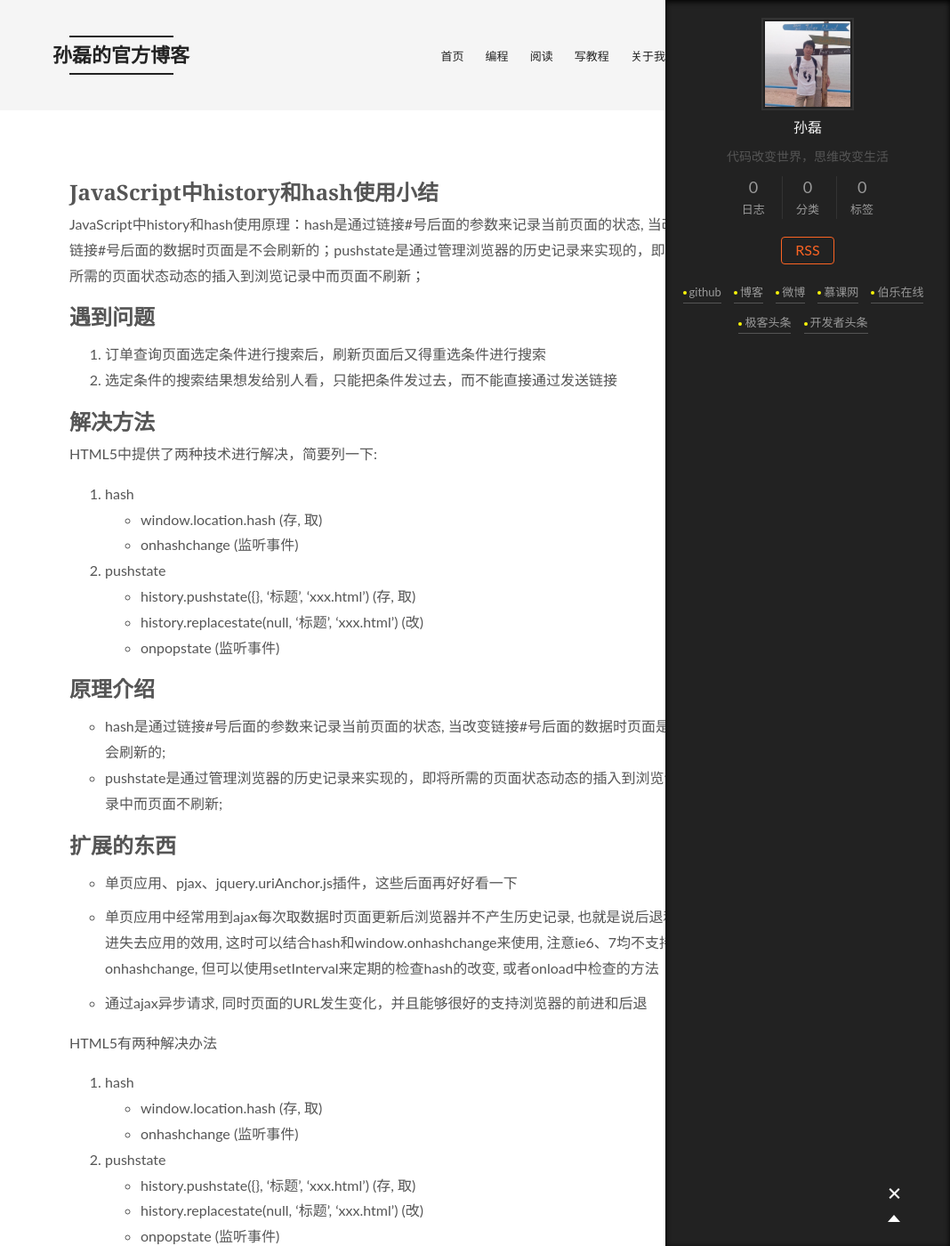
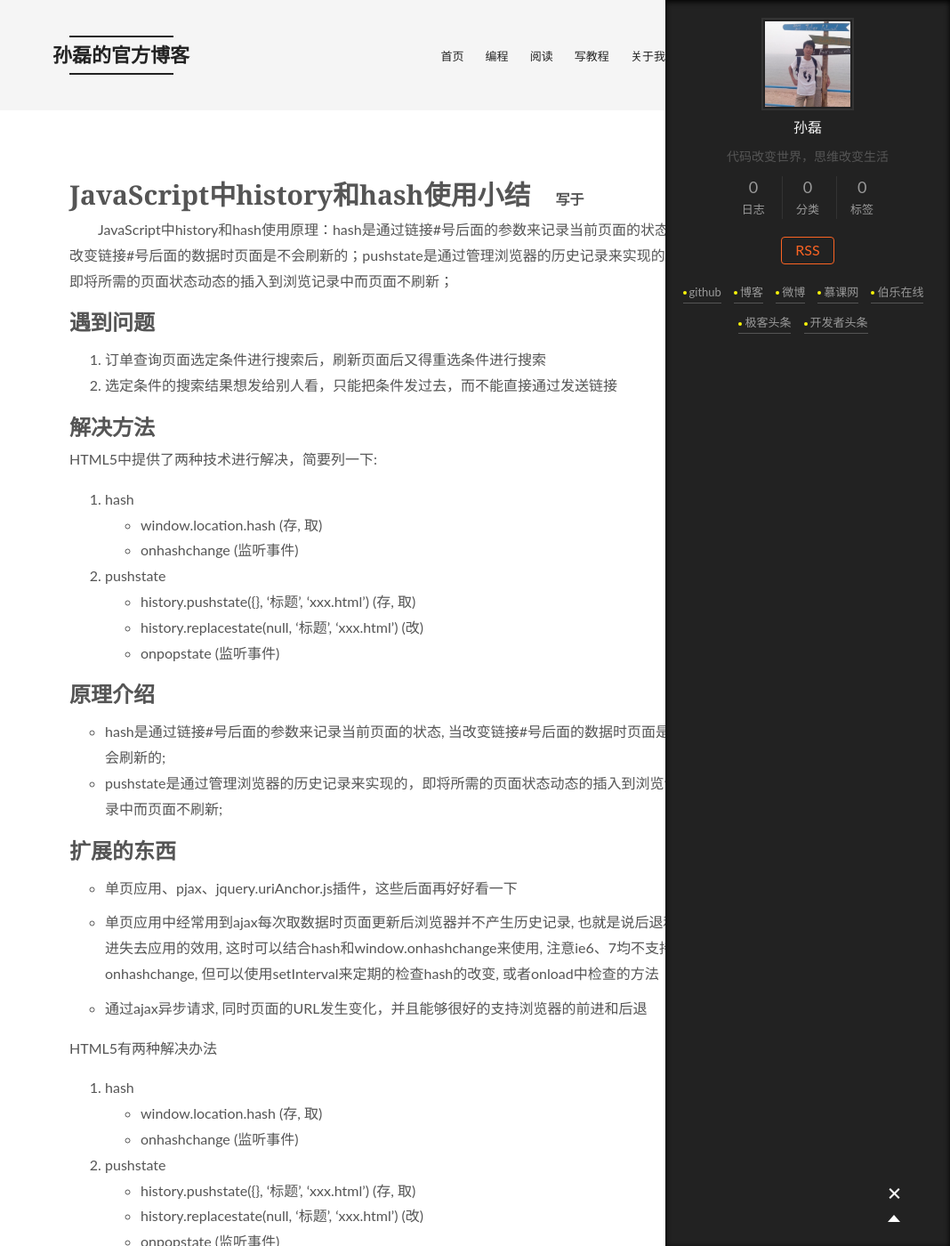
Before and after one commit to yzsunlei/yzsunlei.github.io, a Jekyll site: the page built from _posts/编程/2016-08-03-history-onhashchange.md, in a window 1280 px wide and 1400 px high. Shown: the whole window at 89% size, without its empty margins (212-1280 px from the left). Built offline with Jekyll 4.4.1, drawn with Linux system fonts in a browser that asks for light colours.

Commit message:
update the post

```diff
--- a/_layouts/post.html
+++ b/_layouts/post.html
@@ -3,7 +3,7 @@ layout: default
 ---
 
 <div class="page">
-    <h1 class="page-title">{{ page.title }}</h1>
+    <h1 class="page-title">{{ page.title }} <span class="page-date">写于 {{ post.date | date: "%Y-%m-%d"}}</span></h1>
     <p class="page-desc">{{ page.exception }}</p>
     {{ content }}
 </div>
--- a/assets/css/main.css
+++ b/assets/css/main.css
@@ -2154,3 +2154,13 @@ ul li {
   width: auto;
   margin: 0;
 }
+h1.page-title {
+  font-size: 30px;
+}
+h1.page-title .page-date {
+  font-size: 16px;
+  margin-left: 20px;
+}
+.page-desc {
+  text-indent:2em;
+}
```
